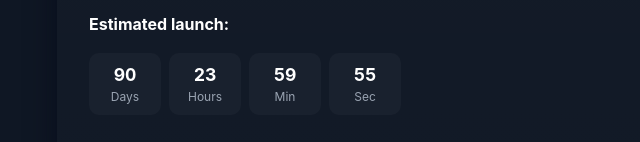
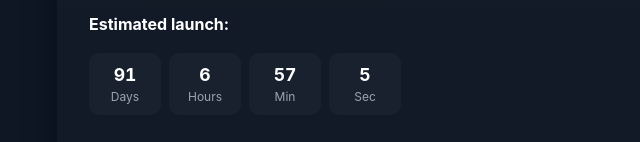
Before and after one commit to adeyoga-dev/adeyoga-dev.github.io, a plain HTML site: page index.html in a window 1280 px wide. Shown: the part 418-560 px from the top of the page, 123-763 px from the left. Drawn offline with Linux system fonts and the light colour scheme.

Commit message:
Update countdown target date to a specific future date; improve countdown display formatting

```diff
--- a/index.html
+++ b/index.html
@@ -260,9 +260,8 @@
 
     <script>
       document.addEventListener("DOMContentLoaded", function () {
-        // Target 3 bulan dari sekarang
-        const launchDate = new Date();
-        launchDate.setMonth(launchDate.getMonth() + 3);
+        // Target 3 bulan dari tanggal tertentu (23-09-2025 08:39)
+        const launchDate = new Date("2025-12-23T08:39:00");
 
         function updateCountdown() {
           const now = new Date().getTime();
@@ -284,11 +283,11 @@
           const seconds = Math.floor((distance % (1000 * 60)) / 1000);
 
           document.getElementById("countdown").innerHTML = `
-        <div class="cs-count"><span class="num">${days}</span><span class="label">Days</span></div>
-        <div class="cs-count"><span class="num">${hours}</span><span class="label">Hours</span></div>
-        <div class="cs-count"><span class="num">${minutes}</span><span class="label">Min</span></div>
-        <div class="cs-count"><span class="num">${seconds}</span><span class="label">Sec</span></div>
-      `;
+            <div class="cs-count"><span class="num">${days}</span><span class="label">Days</span></div>
+            <div class="cs-count"><span class="num">${hours}</span><span class="label">Hours</span></div>
+            <div class="cs-count"><span class="num">${minutes}</span><span class="label">Min</span></div>
+            <div class="cs-count"><span class="num">${seconds}</span><span class="label">Sec</span></div>
+          `;
         }
 
         setInterval(updateCountdown, 1000);
```
